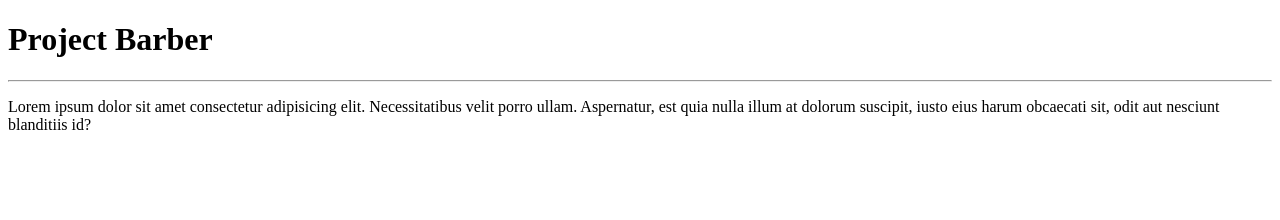
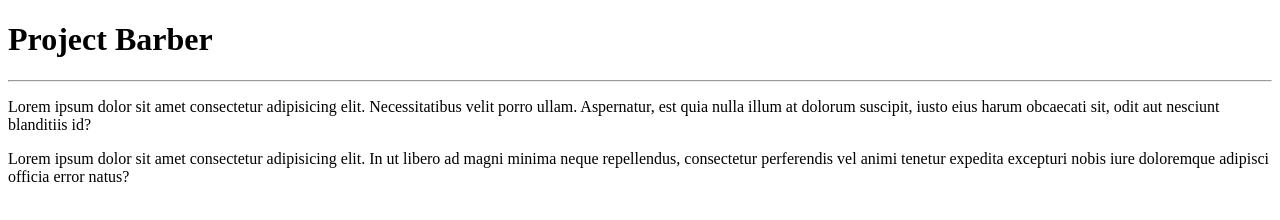
Before and after one commit to zamirsantos/ProjectBarber, a plain HTML site: page index.html in a window 1280 px wide. Drawn offline with Linux system fonts and the light colour scheme.

Commit message:
adicionei um paragrafo

```diff
--- a/index.html
+++ b/index.html
@@ -9,5 +9,6 @@
     <h1>Project Barber</h1>
     <hr>
     <p>Lorem ipsum dolor sit amet consectetur adipisicing elit. Necessitatibus velit porro ullam. Aspernatur, est quia nulla illum at dolorum suscipit, iusto eius harum obcaecati sit, odit aut nesciunt blanditiis id?</p>
+<p>Lorem ipsum dolor sit amet consectetur adipisicing elit. In ut libero ad magni minima neque repellendus, consectetur perferendis vel animi tenetur expedita excepturi nobis iure doloremque adipisci officia error natus?</p>
 </body>
 </html>
```
